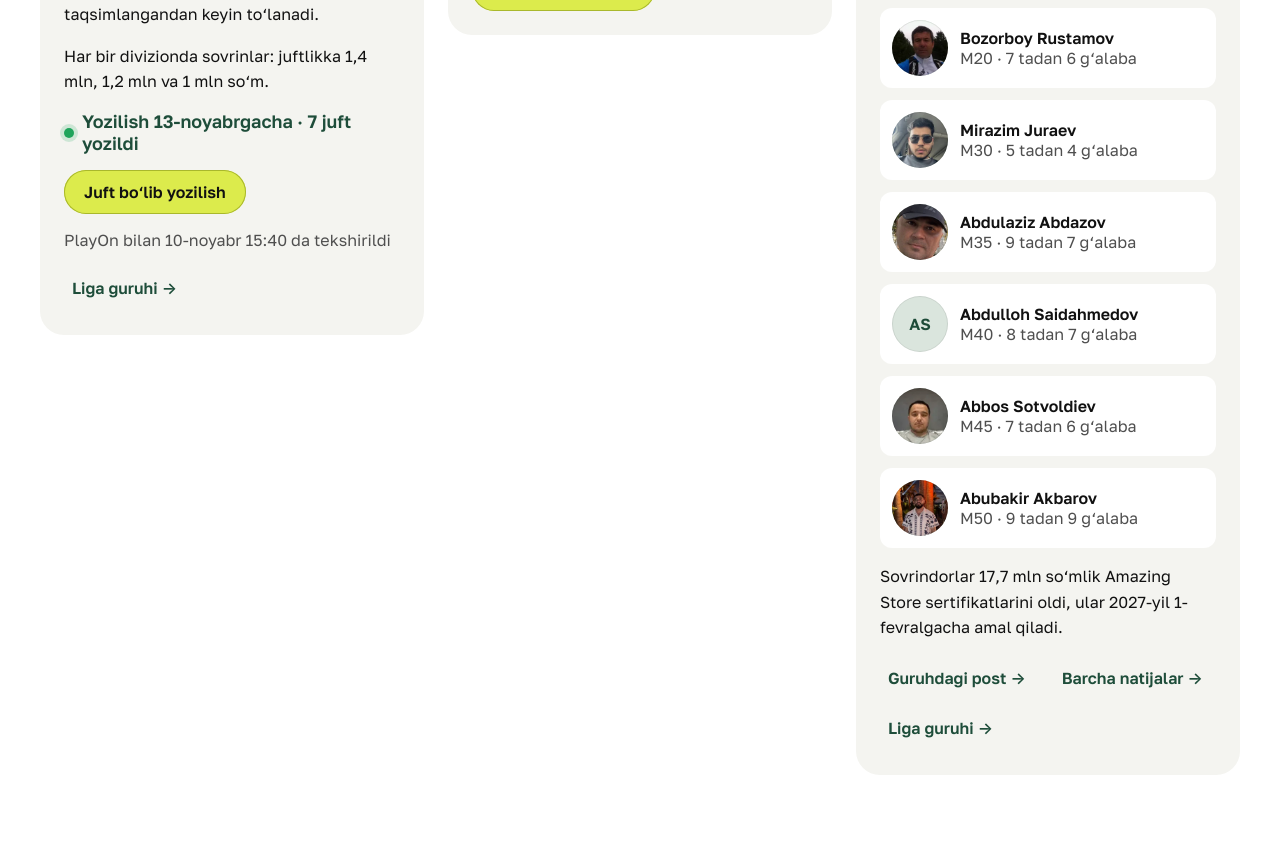
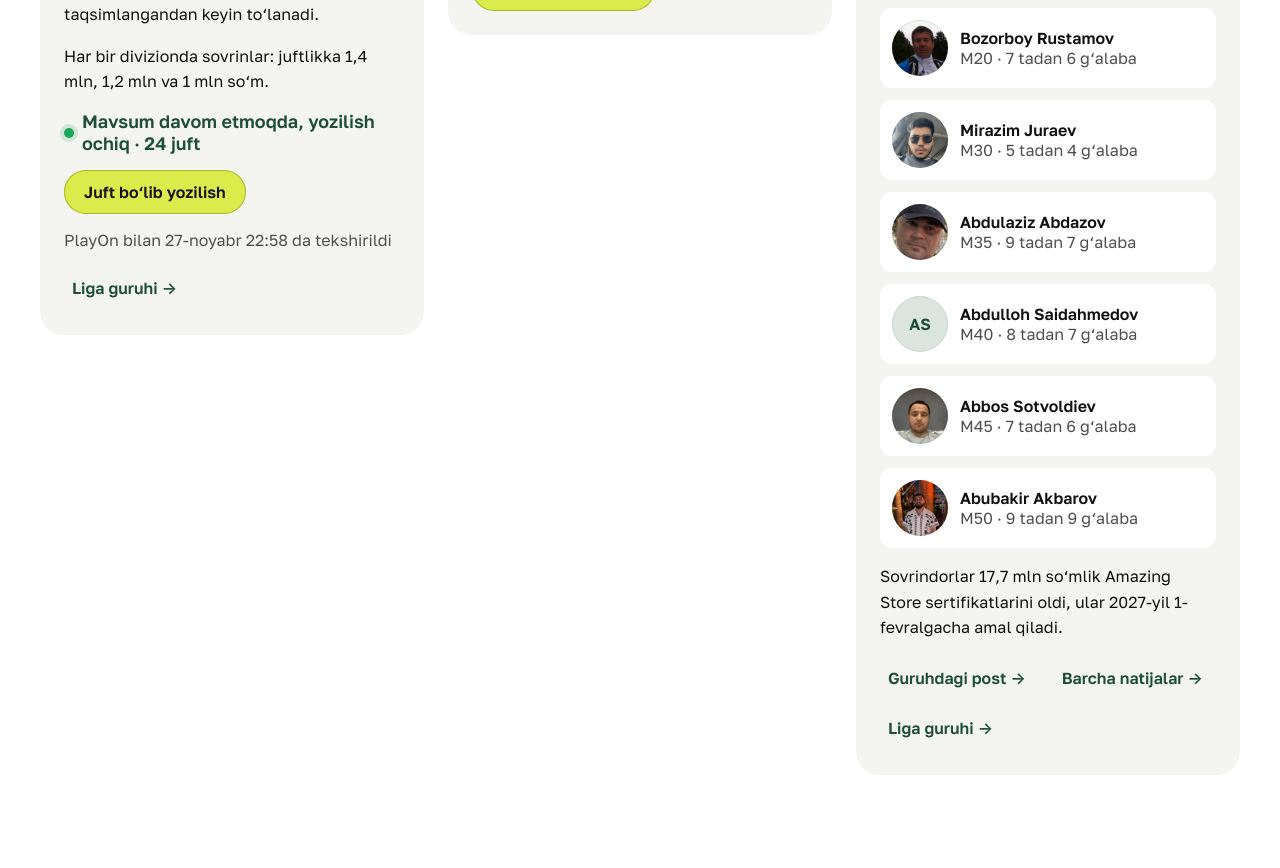
Before and after one commit to dandesdet/tennisdaily, a plain HTML site: page index.html in a window 1280 px wide. Shown: the part 6051-6919 px from the top of the page. Drawn offline with Linux system fonts and the light colour scheme; some packages are replaced by stand-ins of ours; no server answers.

Commit message:
League: winter doubles sign-up status updated from PlayOn (open, 24 pairs)
Co-Authored-By: Claude Opus 5.5 <noreply@anthropic.com>

```diff
--- a/index.html
+++ b/index.html
@@ -1156,7 +1156,7 @@ footer p:not(.footer-links) a:not(.tg-btn){padding:3px 4px;border-radius:var(--r
       <img class="lg-ph" src="img/tml-winter-doubles-2026.webp" alt="" width="1104" height="622" loading="lazy">
       <p data-ru>Tashkent Masters League, 14 ноября — 21 февраля. Мужские, женские пары и микст. Матч — один сет до 8, корт и время пары выбирают сами. Взнос 500 000 сум с пары, платить после распределения по дивизионам.</p><p data-uz>Tashkent Masters League, 14-noyabr — 21-fevral. Erkaklar, ayollar juftligi va mikst. O‘yin — 8 gacha bir set, kort va vaqtni juftliklar o‘zlari tanlaydi. Badal juftlikdan 500 000 so‘m, divizionlarga taqsimlangandan keyin to‘lanadi.</p><p data-en>Tashkent Masters League, 14 November – 21 February. Men’s, women’s and mixed doubles. A match is one set to 8; pairs pick the court and time themselves. Entry 500,000 sum per pair, paid after the division draw.</p>
       <p data-ru>Призы в каждом дивизионе: 1,4 млн, 1,2 млн и 1 млн сум на пару.</p><p data-uz>Har bir divizionda sovrinlar: juftlikka 1,4 mln, 1,2 mln va 1 mln so‘m.</p><p data-en>Prizes per division: 1.4 million, 1.2 million and 1 million sum per pair.</p>
-      <div class="spots-row"><span class="spots open"><span data-ru>Запись до 13 ноября · уже 7 пар</span><span data-uz>Yozilish 13-noyabrgacha · 7 juft yozildi</span><span data-en>Sign-up until 13 November · 7 pairs so far</span></span><a class="cta" href="https://playon.uz/leagues/tml-doubles-2026" target="_blank" rel="noopener"><span data-ru>Записаться парой</span><span data-uz>Juft bo‘lib yozilish</span><span data-en>Sign up as a pair</span></a><span class="chk" data-ru>сверено с PlayOn 10 ноября в 15:40</span><span class="chk" data-uz>PlayOn bilan 10-noyabr 15:40 da tekshirildi</span><span class="chk" data-en>checked on PlayOn on 10 November at 15:40</span></div>
+      <div class="spots-row"><span class="spots open"><span data-ru>Сезон идёт, запись открыта · 24 пары</span><span data-uz>Mavsum davom etmoqda, yozilish ochiq · 24 juft</span><span data-en>Season under way, sign-up open · 24 pairs</span></span><a class="cta" href="https://playon.uz/leagues/tml-doubles-2026" target="_blank" rel="noopener"><span data-ru>Записаться парой</span><span data-uz>Juft bo‘lib yozilish</span><span data-en>Sign up as a pair</span></a><span class="chk" data-ru>сверено с PlayOn 27 ноября в 22:58</span><span class="chk" data-uz>PlayOn bilan 27-noyabr 22:58 da tekshirildi</span><span class="chk" data-en>checked on PlayOn on 27 November at 22:58</span></div>
       <p class="ct"><a href="https://t.me/tashkent_masters_league" target="_blank" rel="noopener"><span data-ru>Группа лиги</span><span data-uz>Liga guruhi</span><span data-en>League group</span></a></p>
     </div>
     <div class="lgp" id="post-tml-shuffle-2026">
```
Also changed, not shown: 1 other file.
